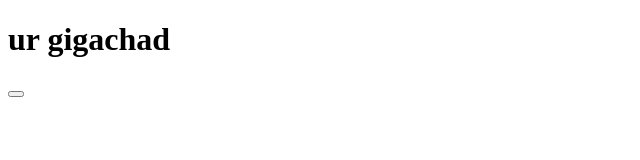
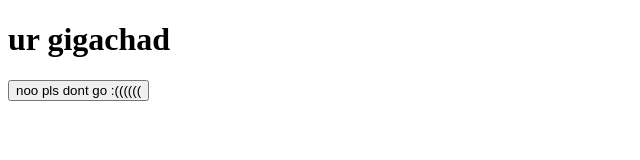
Before and after one commit to tiemonousalt/babagrill, a plain HTML site: page movie.html in a window 1280 px wide. Shown: the whole page, without its empty margins (0-640 px from the left). Drawn offline with Linux system fonts and the light colour scheme.

Commit message:
Update movie.html

```diff
--- a/movie.html
+++ b/movie.html
@@ -6,6 +6,6 @@
   </head>
   <body>
     <h1>ur gigachad</h1>
-    <button onclick="window.location.href = 'index.html';">
+    <button onclick="window.location.href = 'index.html';">noo pls dont go :(((((( </button>
   </body>
 </html>
```
